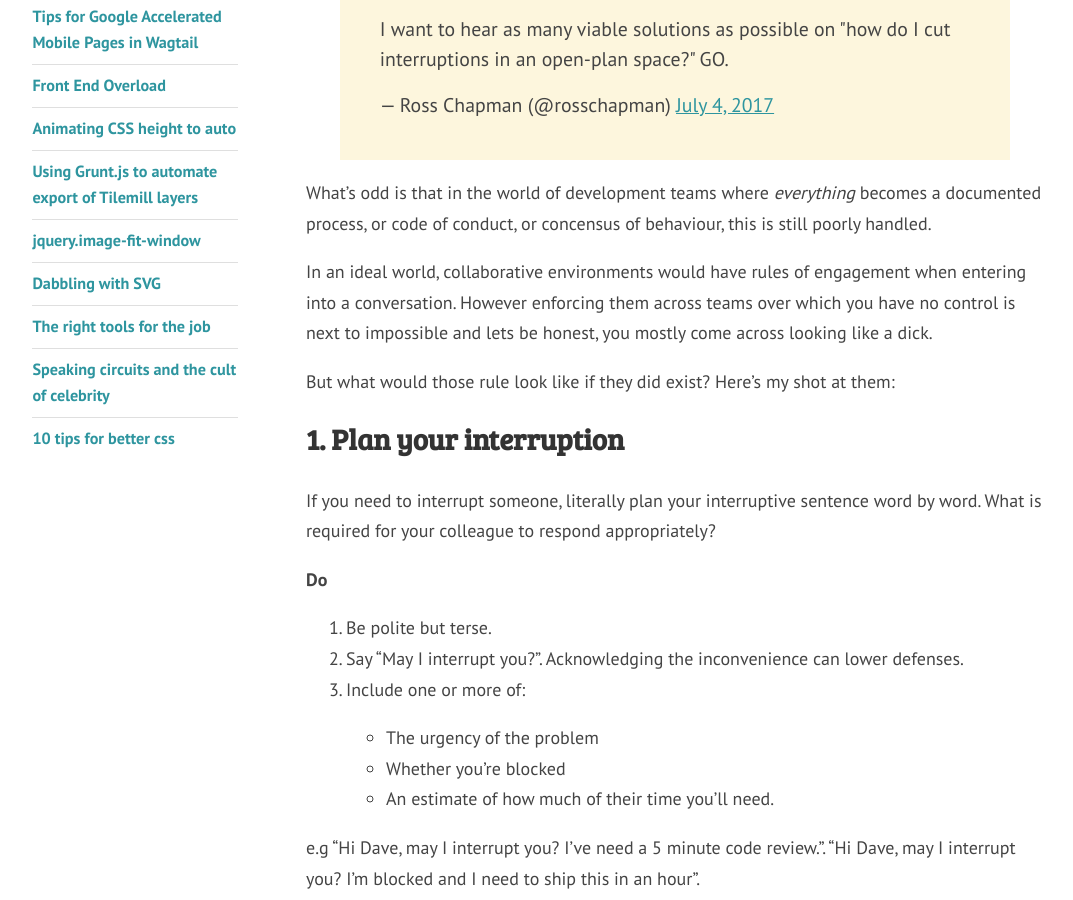
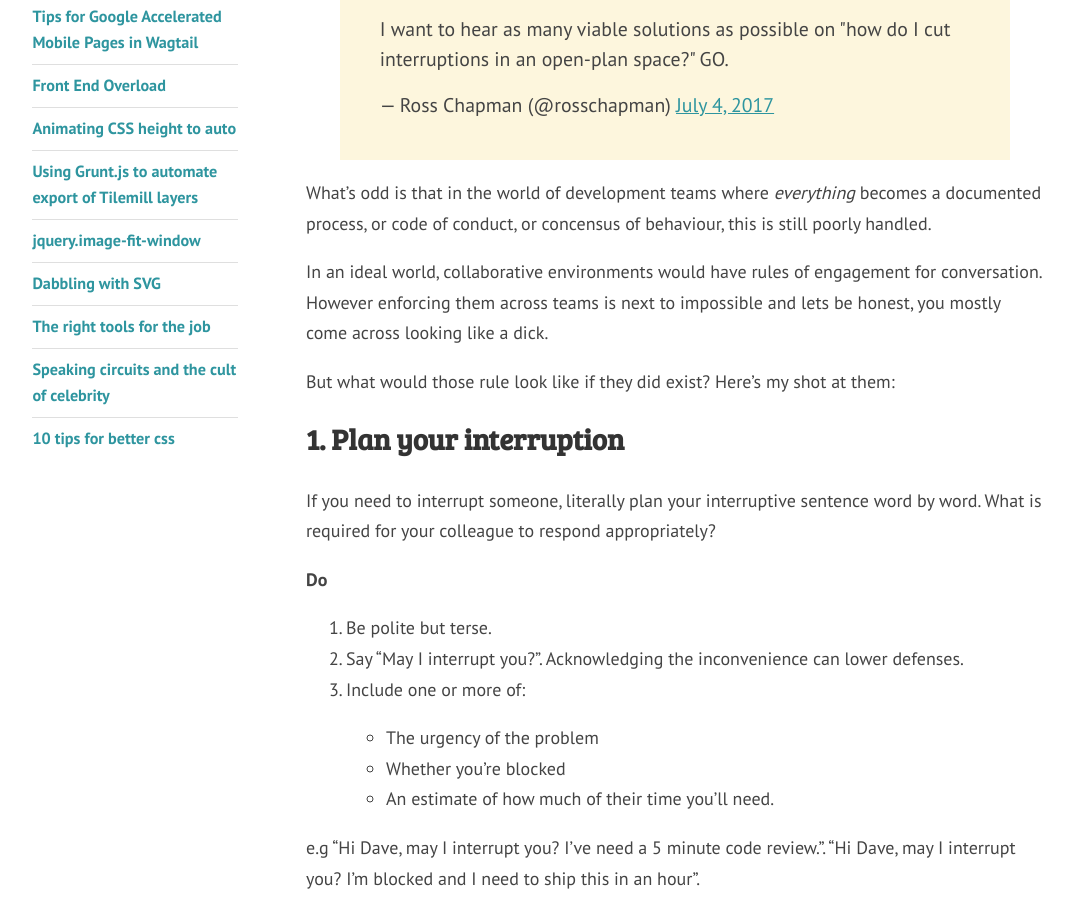
Before and after one commit to davecranwell/davecranwell.github.io, a Jekyll site: the page built from _posts/2017-07-04-rules-of-interruption.md, in a window 1280 px wide and 900 px high, scrolled down 368 px. Shown: the whole window, without its empty margins (100-1173 px from the left). Built offline with Jekyll 4.4.1, drawn with Linux system fonts in a browser that asks for light colours; nearby versions of some CDN libraries; comment, search, counter and statistics services are not loaded.

```diff
--- a/_posts/2017-07-04-rules-of-interruption.md
+++ b/_posts/2017-07-04-rules-of-interruption.md
@@ -9,7 +9,7 @@
 
 What's odd is that in the world of development teams where _everything_ becomes a documented process, or code of conduct, or concensus of behaviour, this is still poorly handled.
 
-In an ideal world, collaborative environments would have rules of engagement when entering into a conversation. However enforcing them across teams over which you have no control is next to impossible and lets be honest, you mostly come across looking like a dick.
+In an ideal world, collaborative environments would have rules of engagement for conversation. However enforcing them across teams is next to impossible and lets be honest, you mostly come across looking like a dick.
 
 But what would those rule look like if they did exist? Here's my shot at them:
 
```
